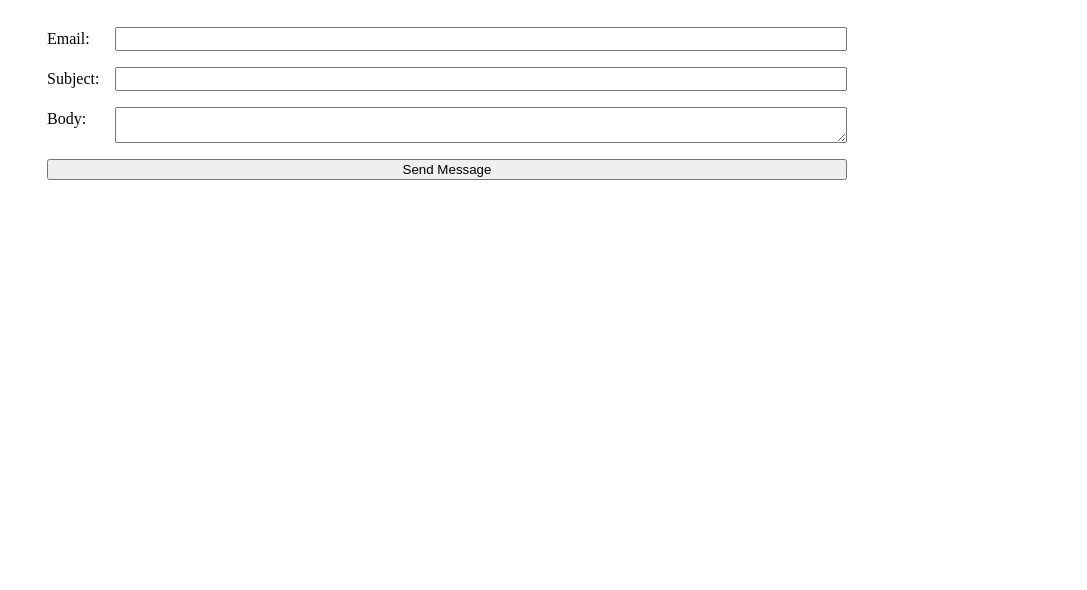
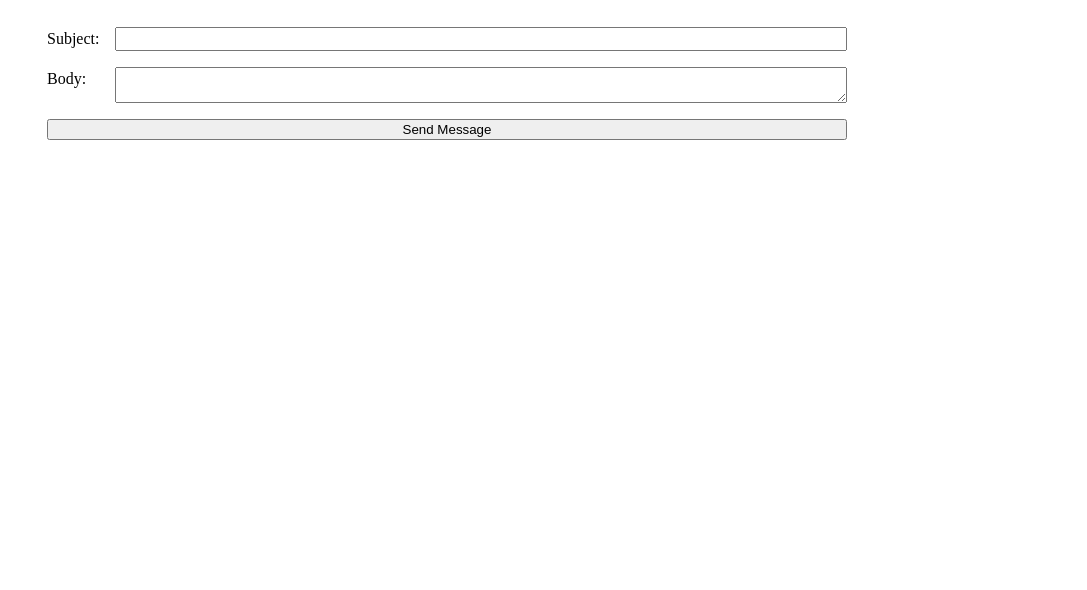
Before and after one commit to jahnavi-naik/portfolio, a plain HTML site: page contact/index.html in a window 1280 px wide. Shown: the part 210-800 px from the top of the page, without its empty margins (193-1280 px from the left). Drawn offline with Linux system fonts and the light colour scheme.

Commit message:
updated contact

```diff
--- a/contact/index.html
+++ b/contact/index.html
@@ -11,10 +11,6 @@
     <h1>Contact</h1>
     <form action="mailto:janaik@ucsd.edu" method="GET">
         <label>
-            Email:
-            <input type="email" name="email">
-        </label>
-        <label>
             Subject:
             <input name="subject">
         </label>
```
